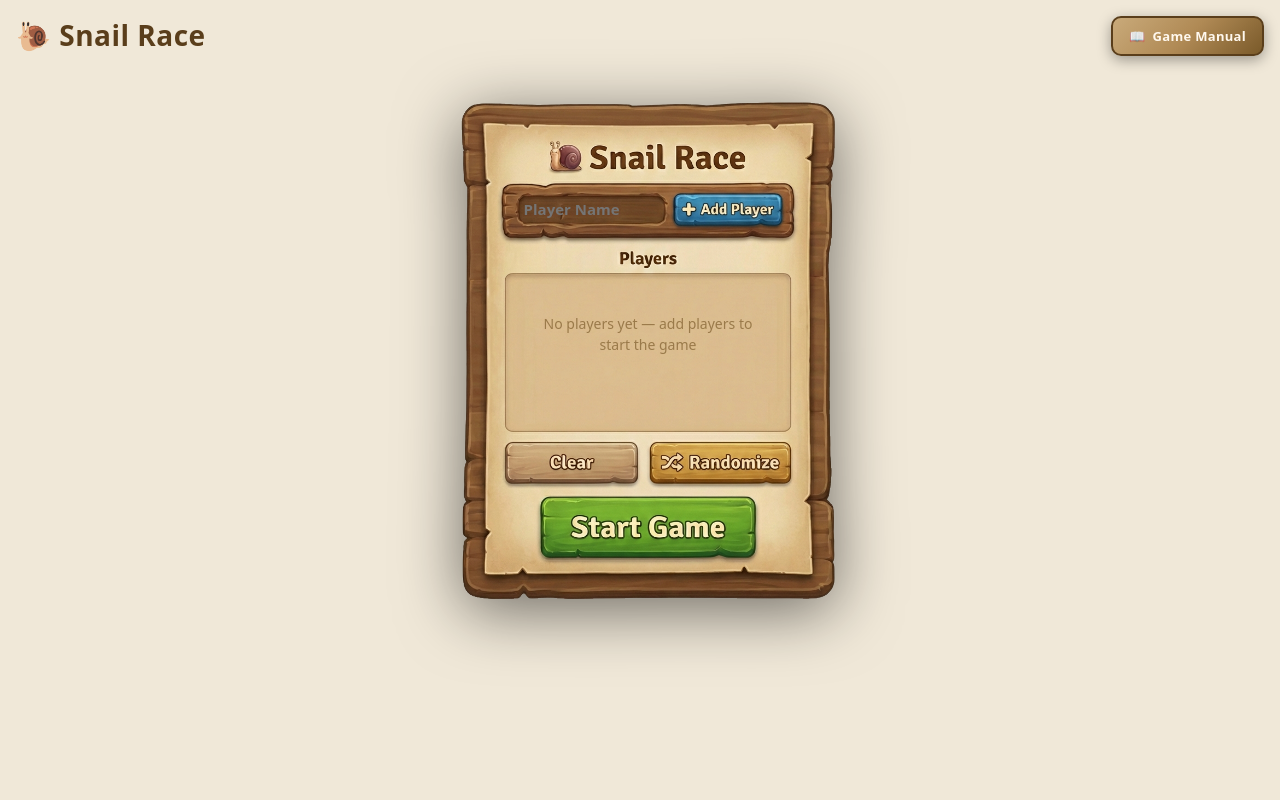
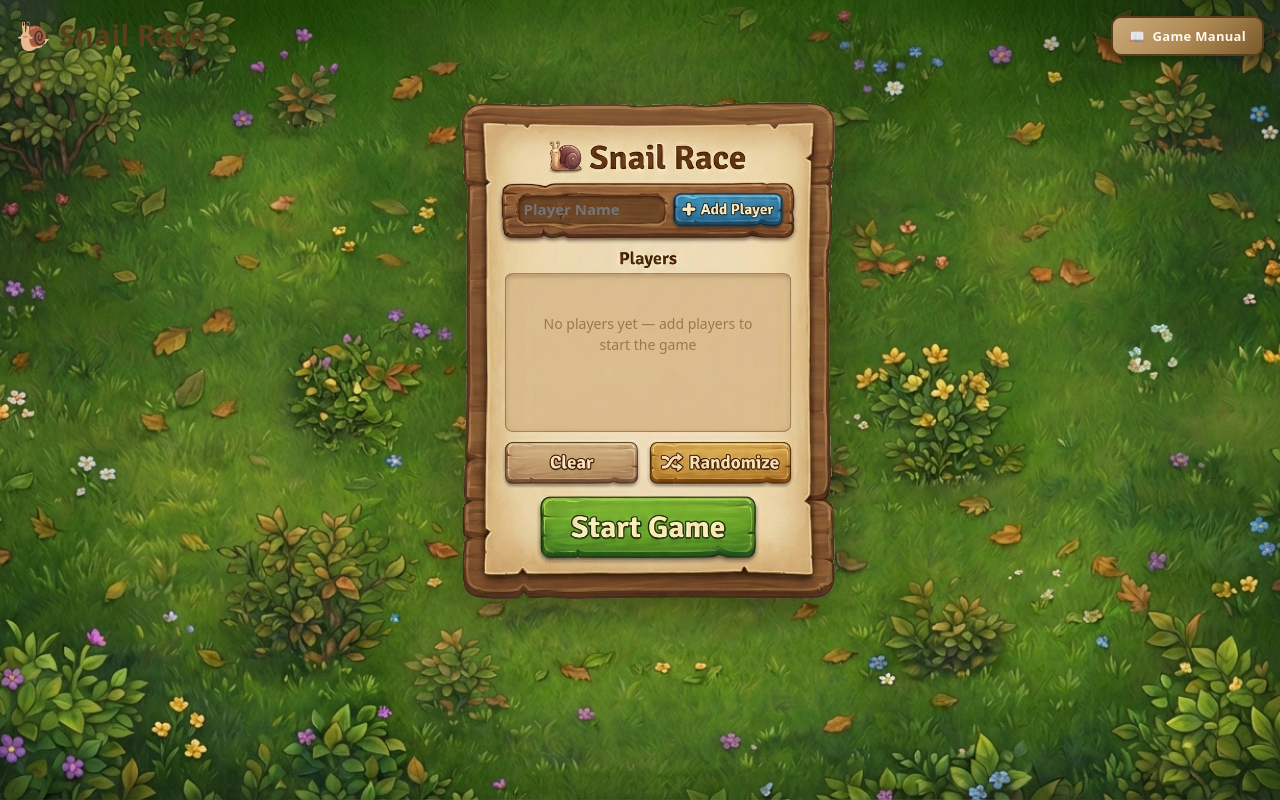
Before and after one commit to s2jack/snail-race-webgame, a React (Vite) app: page / in a window 1280 px wide. Built offline with nearby package versions, Linux system fonts and the light colour scheme.

Commit message:
add background image for Desktop version

```diff
--- a/src/styles.css
+++ b/src/styles.css
@@ -7,7 +7,25 @@ html, body, #root {
 body {
   font-family: system-ui, 'Segoe UI', Roboto, Arial;
   overflow-x: hidden;
-  background-color: #f0e8d8;
+  background-color: #3a6b35;  /* fallback while image loads */
+}
+
+/* ─── Desktop background (≥ 768 px) ─────────────────────────────────────── */
+@media (min-width: 768px) {
+  body {
+    background-image: url('/background/background-landscape.png');
+    background-size: cover;
+    background-position: center center;
+    background-attachment: fixed;
+    background-repeat: no-repeat;
+  }
+
+  /* Semi-transparent warm parchment cards on top of the grass background */
+  .game-card {
+    background: rgba(255, 248, 238, 0.93);
+    backdrop-filter: blur(4px);
+    -webkit-backdrop-filter: blur(4px);
+  }
 }
 
 .app-root {
```
Also changed, not shown: public/background/background-landscape.png (added), 1 other file (tests, documents, lock files or other folders).
